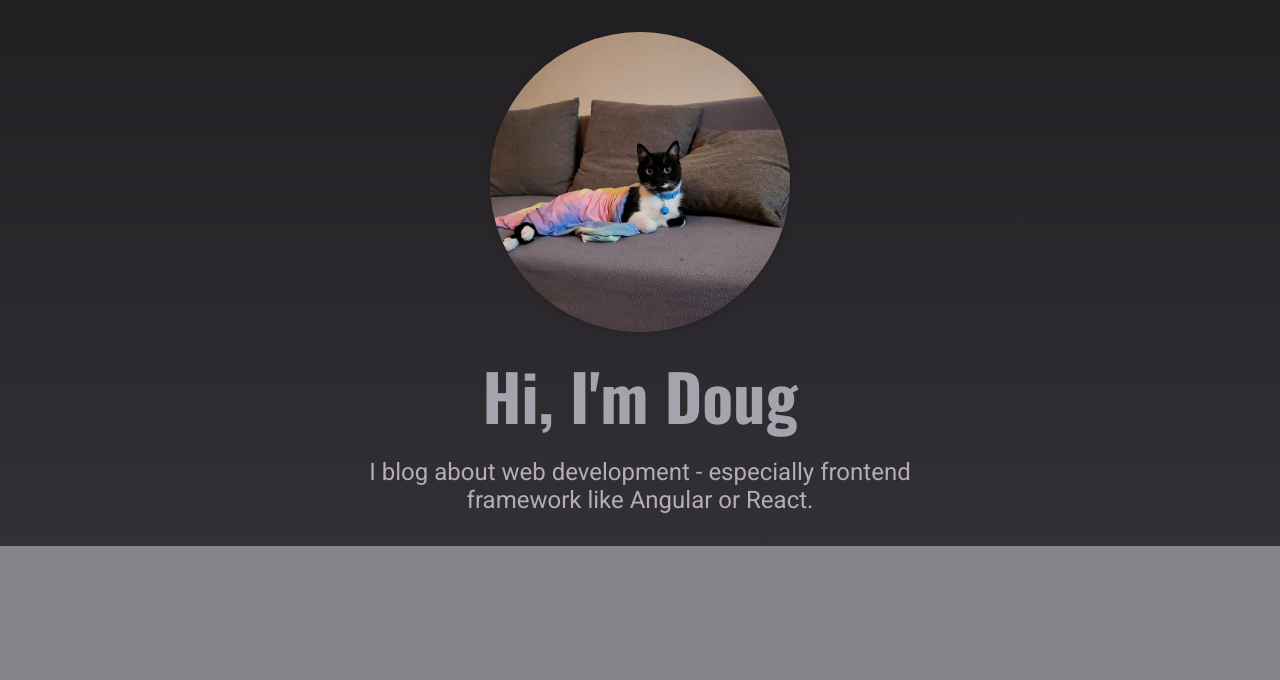
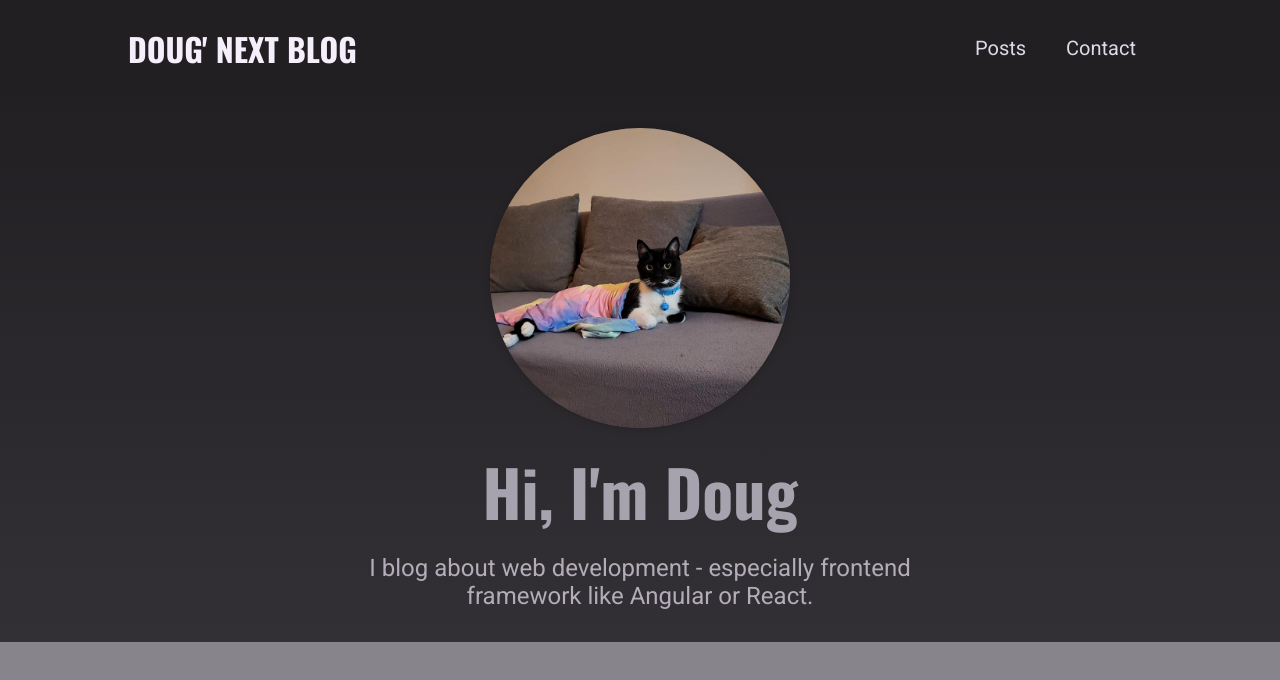
Before and after one commit to jlsOsorio/nextjs-course-blog-project, a Next.js app: page / in a window 1280 px wide. Shown: the top 680 px of the page. Built offline with nearby package versions, Linux system fonts and the light colour scheme.

Commit message:
Added layout, hero and navigation features

```diff
--- a/components/home-page/hero.tsx
+++ b/components/home-page/hero.tsx
@@ -14,7 +14,7 @@
           height={300}
         />
       </div>
-      <h1>Hi, I'm Doug</h1>
+      <h1>Hi, I&apos;m Doug</h1>
       <p>
         I blog about web development - especially frontend framework like
         Angular or React.
--- /dev/null
+++ b/components/layout/layout.tsx
@@ -0,0 +1,17 @@
+import React from 'react';
+import MainNavigation from './main-navigation';
+
+interface LayoutProps {
+  children: React.ReactNode;
+}
+
+const Layout = ({ children }: LayoutProps) => {
+  return (
+    <>
+      <MainNavigation />
+      <main>{children}</main>
+    </>
+  );
+};
+
+export default Layout;
--- /dev/null
+++ b/components/layout/logo.module.css
@@ -0,0 +1,13 @@
+.logo {
+  text-transform: uppercase;
+  font-size: var(--size-5);
+  font-weight: bold;
+  font-family: 'Oswald', sans-serif;
+  color: var(--color-grey-50);
+}
+
+@media (min-width: 768px) {
+  .logo {
+    font-size: var(--size-8);
+  }
+}
--- /dev/null
+++ b/components/layout/logo.tsx
@@ -0,0 +1,9 @@
+import React from 'react';
+
+import styles from './logo.module.css';
+
+const Logo = () => {
+  return <div className={styles.logo}>{"Doug' Next Blog"}</div>;
+};
+
+export default Logo;
--- /dev/null
+++ b/components/layout/main-navigation.module.css
@@ -0,0 +1,42 @@
+.header {
+  width: 100%;
+  height: 6rem;
+  background-color: var(--color-grey-900);
+  display: flex;
+  justify-content: space-between;
+  align-items: center;
+  padding: 0 10%;
+}
+
+.header ul {
+  list-style: none;
+  display: flex;
+  align-items: baseline;
+  margin: 0;
+  padding: 0;
+}
+
+.header li {
+  margin: 0 var(--size-4);
+}
+
+.header a {
+  color: var(--color-grey-100);
+  font-size: var(--size-4);
+}
+
+.header a:hover,
+.header a:active,
+.header a.active {
+  color: var(--color-grey-200);
+}
+
+@media (min-width: 768px) {
+  .header ul {
+    gap: 0.5rem;
+  }
+
+  .header a {
+    font-size: var(--size-5);
+  }
+}
--- /dev/null
+++ b/components/layout/main-navigation.tsx
@@ -0,0 +1,27 @@
+import React from 'react';
+import Link from 'next/link';
+
+import Logo from './logo';
+import styles from './main-navigation.module.css';
+
+const MainNavigation = () => {
+  return (
+    <header className={styles.header}>
+      <Link href="/">
+        <Logo />
+      </Link>
+      <nav>
+        <ul>
+          <li>
+            <Link href="/posts">Posts</Link>
+          </li>
+          <li>
+            <Link href="/contact">Contact</Link>
+          </li>
+        </ul>
+      </nav>
+    </header>
+  );
+};
+
+export default MainNavigation;
--- a/pages/_app.tsx
+++ b/pages/_app.tsx
@@ -1,6 +1,11 @@
-import '@/styles/globals.css'
-import type { AppProps } from 'next/app'
+import Layout from '@/components/layout/layout';
+import '@/styles/globals.css';
+import type { AppProps } from 'next/app';
 
 export default function App({ Component, pageProps }: AppProps) {
-  return <Component {...pageProps} />
+  return (
+    <Layout>
+      <Component {...pageProps} />
+    </Layout>
+  );
 }
```
